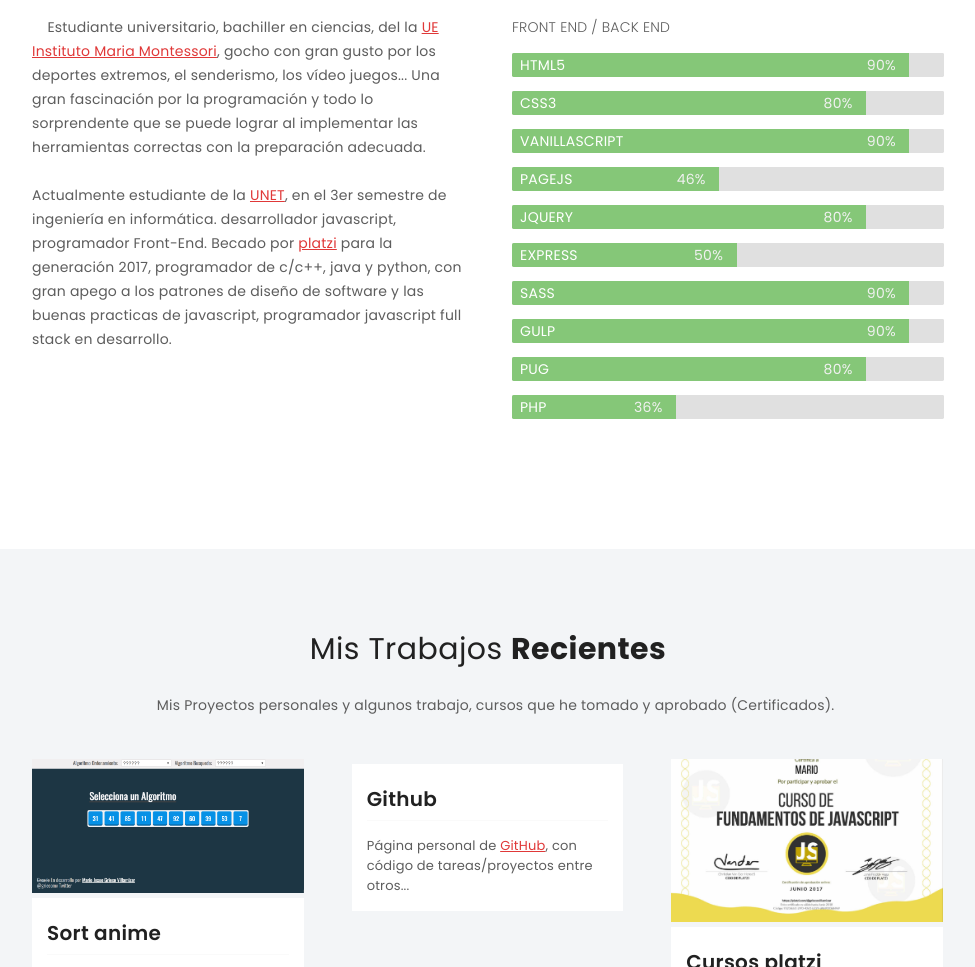
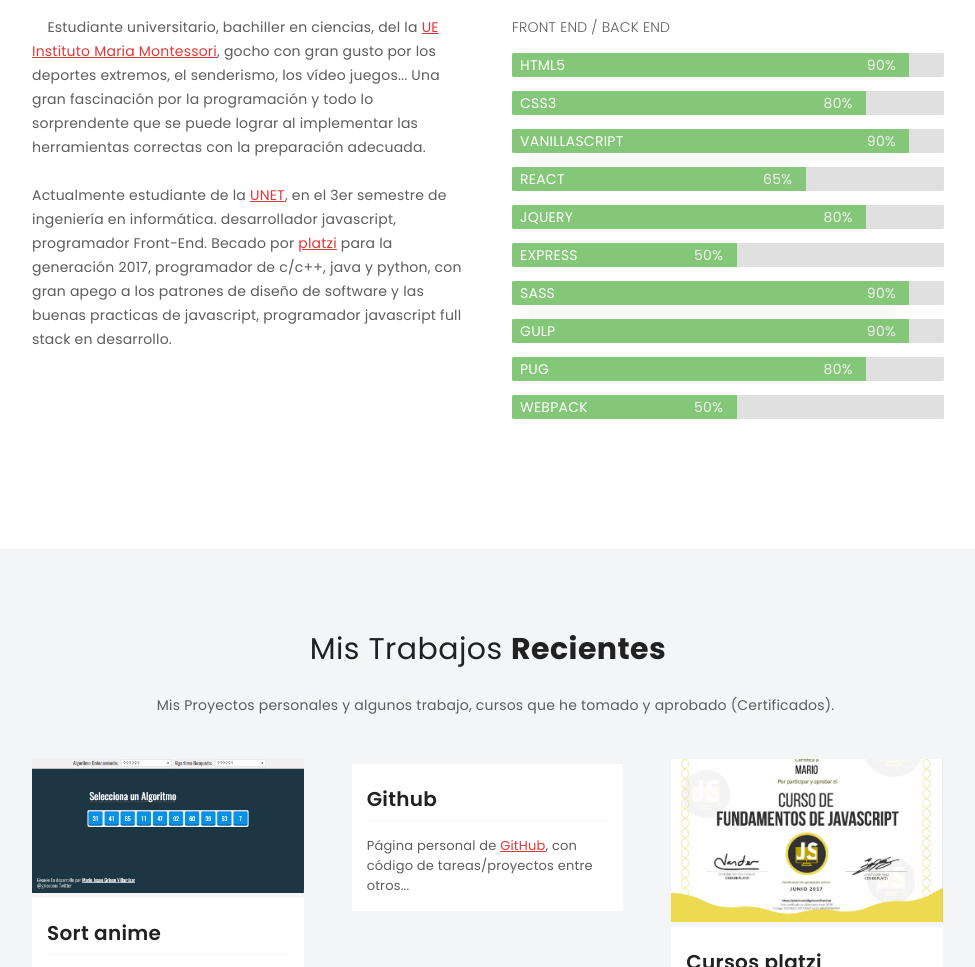
Before and after one commit to mariogrieco/cv, a website: page index.html in a window 1280 px wide. Shown: the part 961-1928 px from the top of the page, without its empty margins (152-1127 px from the left). Drawn offline with Linux system fonts and the light colour scheme; files whose address does not match are found by name.

Commit message:
react yee

```diff
--- a/index.html
+++ b/index.html
@@ -108,7 +108,7 @@
 							<div class="skils_type"><span class="text">VanillaScript</span> <span class="loading p90">90%</span></div>
 						</span>
 						<span>
-							<div class="skils_type"><span class="text">Pagejs</span> <span class="loading p46">46%</span></div>
+							<div class="skils_type"><span class="text">React</span> <span class="loading p46">65%</span></div>
 						</span>
 						<span>
 							<div class="skils_type"><span class="text">Jquery</span> <span class="loading p80">80%</span></div>
@@ -126,7 +126,7 @@
 							<div class="skils_type"><span class="text">PUG</span><span class="loading p50">80%</span></div>
 						</span>
 						<span>
-							<div class="skils_type"><span class="text">Php</span> <span class="loading p36">36%</span></div>
+							<div class="skils_type"><span class="text">Webpack</span> <span class="loading p36">50%</span></div>
 						</span>
 						<div class="clear"></div>
 					</div>
```
